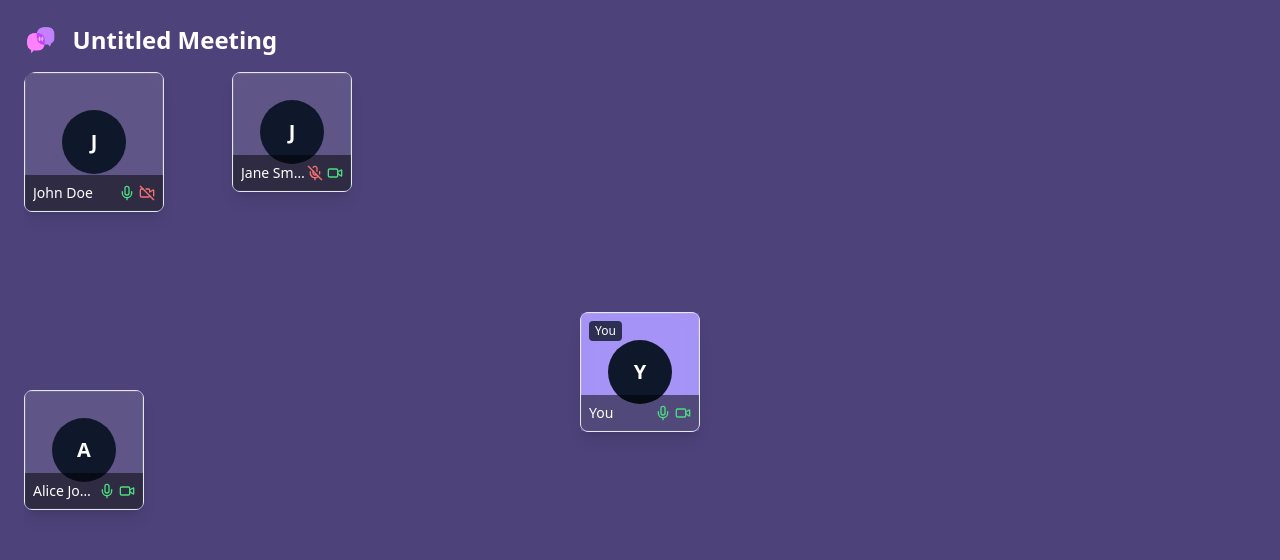
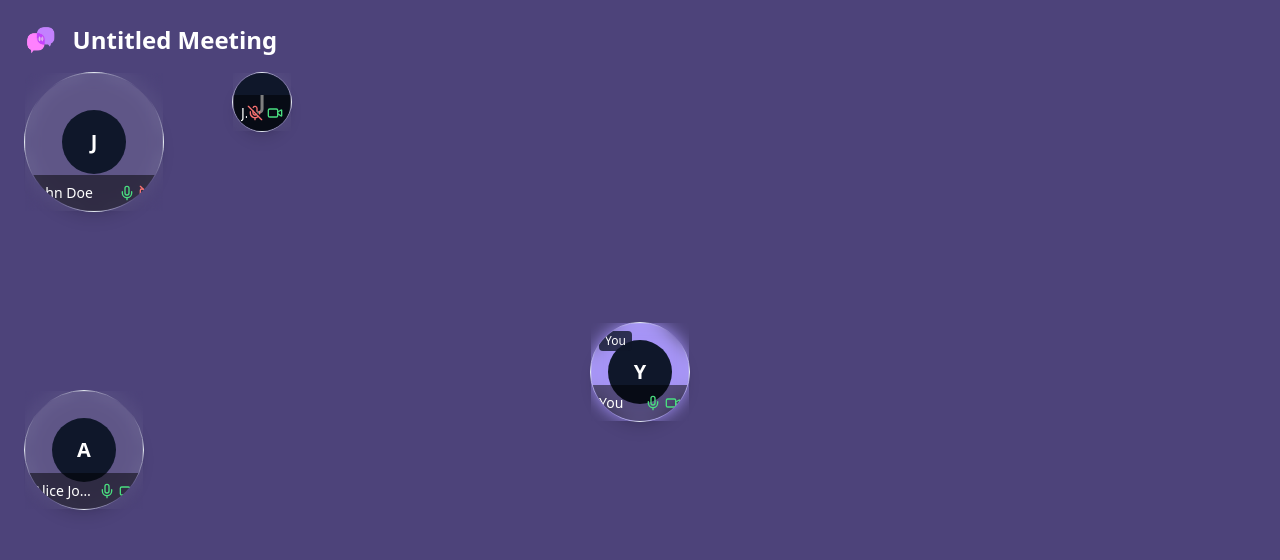
Before and after one commit to DamilolaOwolabi/sound-circle-connect, a React (Vite) app: page /meeting in a window 1280 px wide. Shown: the top 560 px of the page. Built offline with nearby package versions, Linux system fonts and the light colour scheme; no server answers; what @giphy/js-fetch-api would draw is missing.

Commit message:
Fix: Make radius movable and circular
- Implemented the ability to move the radius control.
- Ensured the radius control is circular.

```diff
--- a/src/components/ParticipantTile.tsx
+++ b/src/components/ParticipantTile.tsx
@@ -1,4 +1,3 @@
-
 import React, { useState, useRef, useEffect } from 'react';
 import { cn } from '@/lib/utils';
 import { Mic, MicOff, Video, VideoOff } from 'lucide-react';
@@ -58,6 +57,7 @@ const ParticipantTile = ({
     }
   }, [stream]);
 
+  // Update position when initialPosition changes
   useEffect(() => {
     if (initialPosition && (initialPosition.x !== position.x || initialPosition.y !== position.y)) {
       setPosition(initialPosition);
@@ -165,18 +165,20 @@ const ParticipantTile = ({
     transition: isDragging ? 'none' : isAnimating ? 'left 0.8s ease-out, top 0.8s ease-out' : 'left 0.3s ease, top 0.3s ease',
     width: `${radiusSize * 2}px`,
     height: `${radiusSize * 2}px`,
-    minWidth: '120px',
-    minHeight: '120px',
+    minWidth: '60px',
+    minHeight: '60px',
     maxWidth: '400px',
     maxHeight: '400px',
+    borderRadius: '50%', // Ensure it's a perfect circle
     ...getBackgroundStyle()
   } : {
     width: `${radiusSize * 2}px`,
     height: `${radiusSize * 2}px`,
-    minWidth: '120px',
-    minHeight: '120px',
+    minWidth: '60px',
+    minHeight: '60px',
     maxWidth: '400px',
     maxHeight: '400px',
+    borderRadius: '50%', // Ensure it's a perfect circle
     ...getBackgroundStyle()
   };
 
@@ -184,7 +186,7 @@ const ParticipantTile = ({
     <div
       ref={tileRef}
       className={cn(
-        "relative rounded-lg overflow-hidden shadow-lg border border-border",
+        "relative overflow-hidden shadow-lg border border-border",
         isMovable ? "cursor-move" : "",
         className
       )}
```
